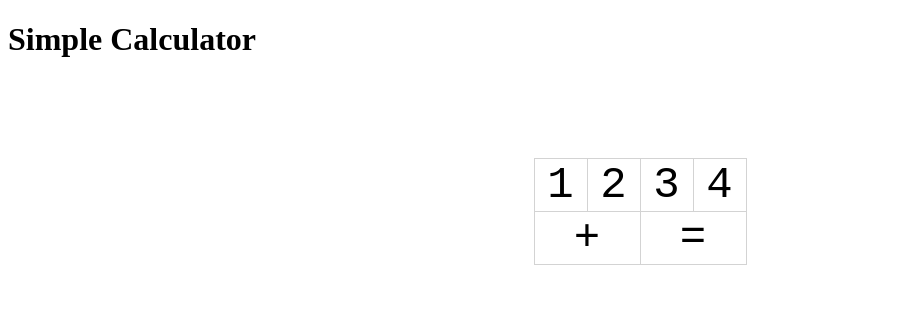
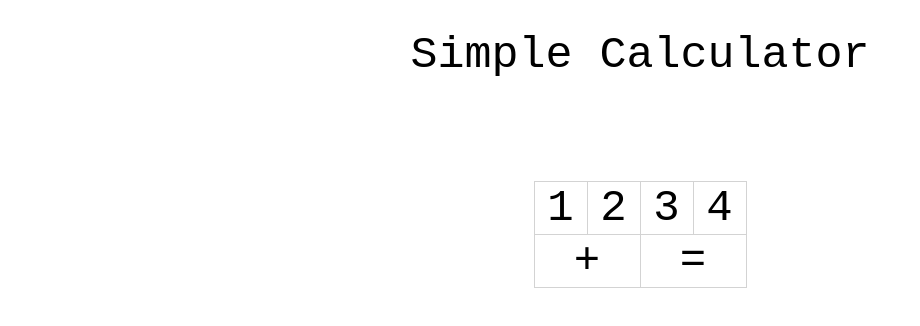
Before and after one commit to shrfrn/Calculator123, a plain HTML site: page index.html in a window 1280 px wide. Shown: the whole page, without its empty margins (0-920 px from the left). Drawn offline with Linux system fonts and the light colour scheme.

Commit message:
Add heading styling

```diff
--- a/css/calculator.css
+++ b/css/calculator.css
@@ -7,9 +7,17 @@ table {
     font-size: 44px;
     text-align: center;
 }
+
 table td {
     width: 50px;
     height: 50px;
     border: 1px solid lightgrey;
     cursor: pointer;
 }
+
+h1 {
+    font-family: monospace;
+    font-size: 45px;
+    text-align: center;
+    font-weight: lighter;
+}
```
